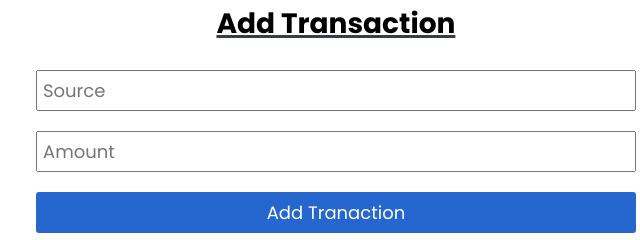
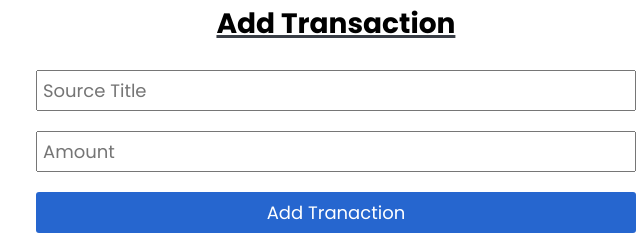
Before and after one commit to Nimesh-Kavinda/Project-Expense-Tracker-Using-JS-, a plain HTML site: page index.html in a window 1280 px wide. Shown: the part 188-428 px from the top of the page, 54-694 px from the left. Drawn offline with nearby package versions, Linux system fonts and the light colour scheme.

Commit message:
Make some UI changes

```diff
--- a/index.html
+++ b/index.html
@@ -21,7 +21,7 @@
                     <div class="actions">
                         <h3>Add Transaction</h3>
                         <form class="add">
-                            <input type="text" name="source" placeholder="Source" autocomplete="off">
+                            <input type="text" name="source" placeholder="Source Title" autocomplete="off">
                             <input type="number" name="amount" placeholder="Amount" autocomplete="off">
                             <input type="submit" value="Add Tranaction" >
                         </form>
```
